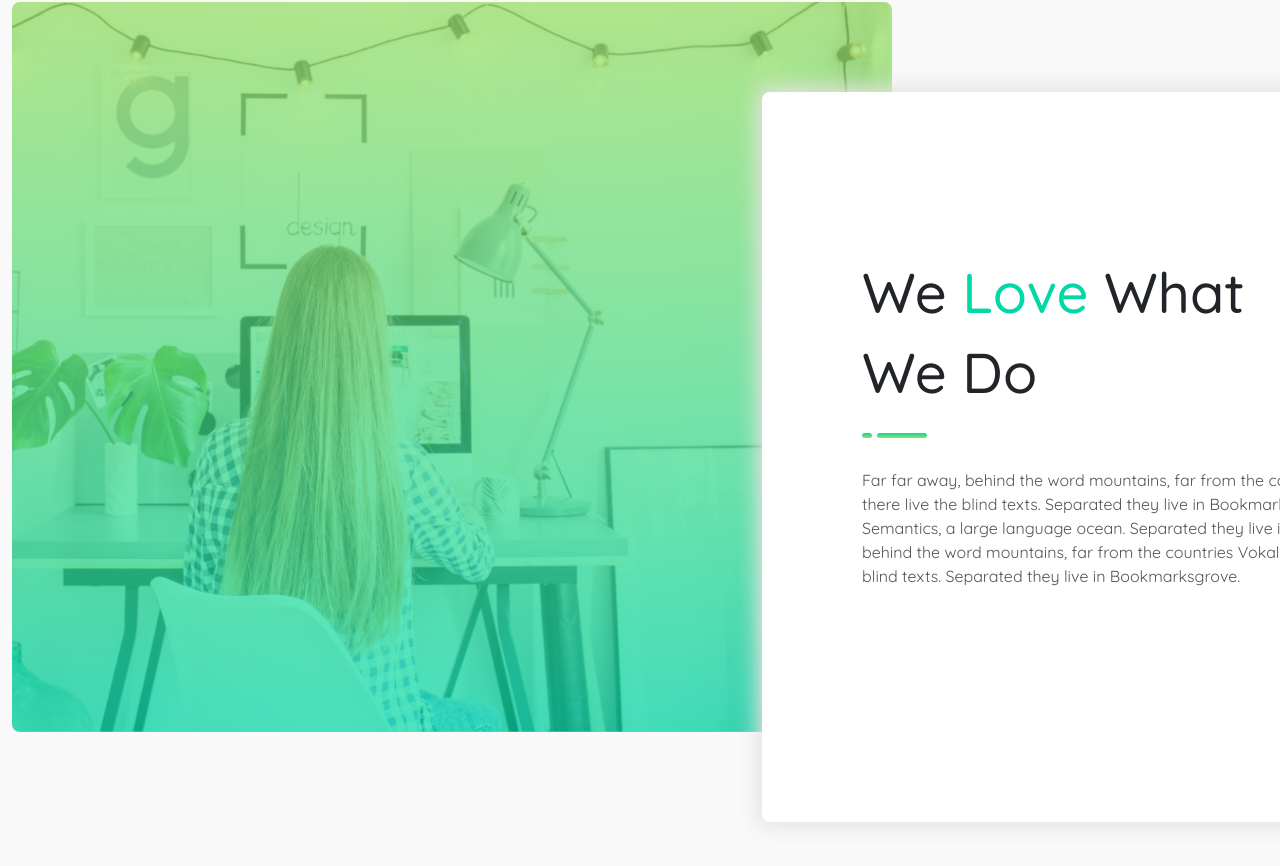
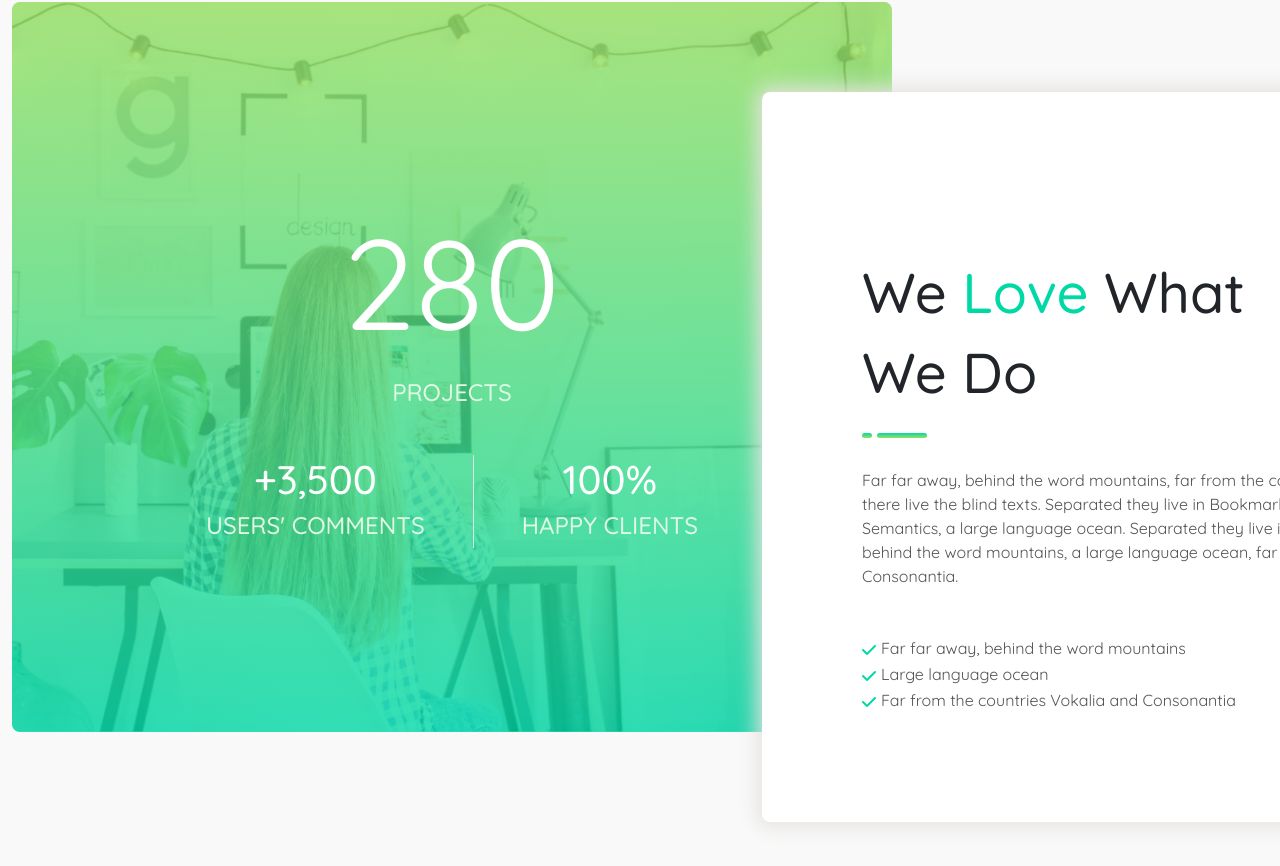
Before and after one commit to alessandrodamato/proj-html-vuejs, a Vue app: page / in a window 1280 px wide. Shown: the part 6197-7063 px from the top of the page. Built offline with nearby package versions, Linux system fonts and the light colour scheme.

Commit message:
[edit] 'plans' section

```diff
--- a/src/assets/scss/partials/generals.scss
+++ b/src/assets/scss/partials/generals.scss
@@ -21,7 +21,7 @@ section{
   h2 span{
     color: $text-green;
   }
-  p{
+  p, li{
     color: $lg-6;
   }
 }
--- a/src/components/Main.vue
+++ b/src/components/Main.vue
@@ -2,8 +2,8 @@
 import { main } from '../data/db';
 import Jumbotron from './partials/Jumbotron.vue'
 import DoubleLine from './partials/DoubleLine.vue';
+import Button from './partials/Button.vue';
 import WhiteCard from './partials/WhiteCard.vue';
-import Button from './partials/Button.vue';
 import ProjectCard from './partials/ProjectCard.vue';
   export default {
     components:{
@@ -189,7 +189,30 @@ import ProjectCard from './partials/ProjectCard.vue';
 
                 <img src="../assets/img/person-with-long-curly-hair-PZ99QM2-2x.jpg" alt="Stats" class="img-fluid w-100 h-100">
 
-                <div class="stats-layer position-absolute top-0 start-0 w-100 h-100"></div>
+                <div class="stats-layer position-absolute top-0 start-0 w-100 h-100 text-white d-flex flex-column justify-content-center align-items-center ">
+
+                  <div>
+
+                    <div class="number">280</div>
+                    <h6 class="text-uppercase fs-4 mb-5 text-center">projects</h6>
+
+                  </div>
+
+                  <div class="d-flex">
+
+                    <div class="text-center px-5 border-end">
+                      <h4 class="fs-1">+3,500</h4>
+                      <h6 class="text-uppercase fs-4">users' comments</h6>
+                    </div>
+
+                    <div class="text-center px-5">
+                      <h4 class="fs-1">100%</h4>
+                      <h6 class="text-uppercase fs-4">happy clients</h6>
+                    </div>
+
+                  </div>
+
+                </div>
 
               </div>
 
@@ -199,9 +222,15 @@ import ProjectCard from './partials/ProjectCard.vue';
 
                 <DoubleLine class="mb-4" />
 
-                <p>
-                  Far far away, behind the word mountains, far from the countries Vokalia and Consonantia, there live the blind texts. Separated they live in Bookmarksgrove right at the coast of the Semantics, a large language ocean. Separated they live in Bookmarksgrove. Far far away, behind the word mountains, far from the countries Vokalia and Consonantia, there live the blind texts. Separated they live in Bookmarksgrove.
+                <p class="mb-5">
+                  Far far away, behind the word mountains, far from the countries Vokalia and Consonantia, there live the blind texts. Separated they live in Bookmarksgrove right at the coast of the Semantics, a large language ocean. Separated they live in Bookmarksgrove. Far far away, behind the word mountains, a large language ocean, far from the countries Vokalia and Consonantia.
                 </p>
+
+                <ul>
+                  <li>Far far away, behind the word mountains</li>
+                  <li>Large language ocean</li>
+                  <li>Far from the countries Vokalia and Consonantia</li>
+                </ul>
 
               </div>
 
@@ -268,7 +297,13 @@ import ProjectCard from './partials/ProjectCard.vue';
         object-position: right
       }
       .stats-layer{
-        @include gradient(top, rgba($bg-green, .7), rgba(#96e060, .7));
+        @include gradient(top, rgba($bg-green, .8), rgba(#96e060, .8));
+        .number{
+          font-size: 8rem;
+        }
+        h6{
+          color: #dff7e3;
+        }
       }
     }
     .love{
@@ -280,6 +315,15 @@ import ProjectCard from './partials/ProjectCard.vue';
       h2{
         padding-right: 200px;
       }
+      li::before{
+        font-family: 'Font Awesome 5 Free';
+        content: '\f00c';
+        display: inline-block;
+        padding-right: 5px;
+        vertical-align: middle;
+        font-weight: 900;
+        color: $text-green;
+      }
     }
   }
 
```
